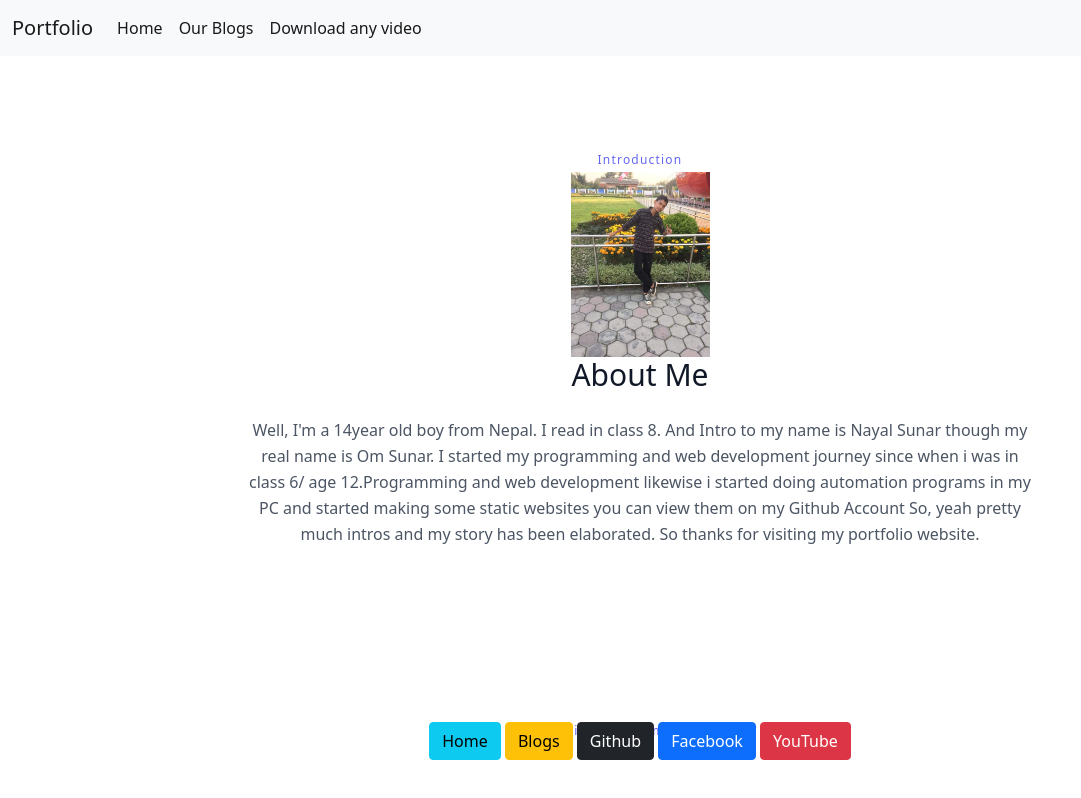
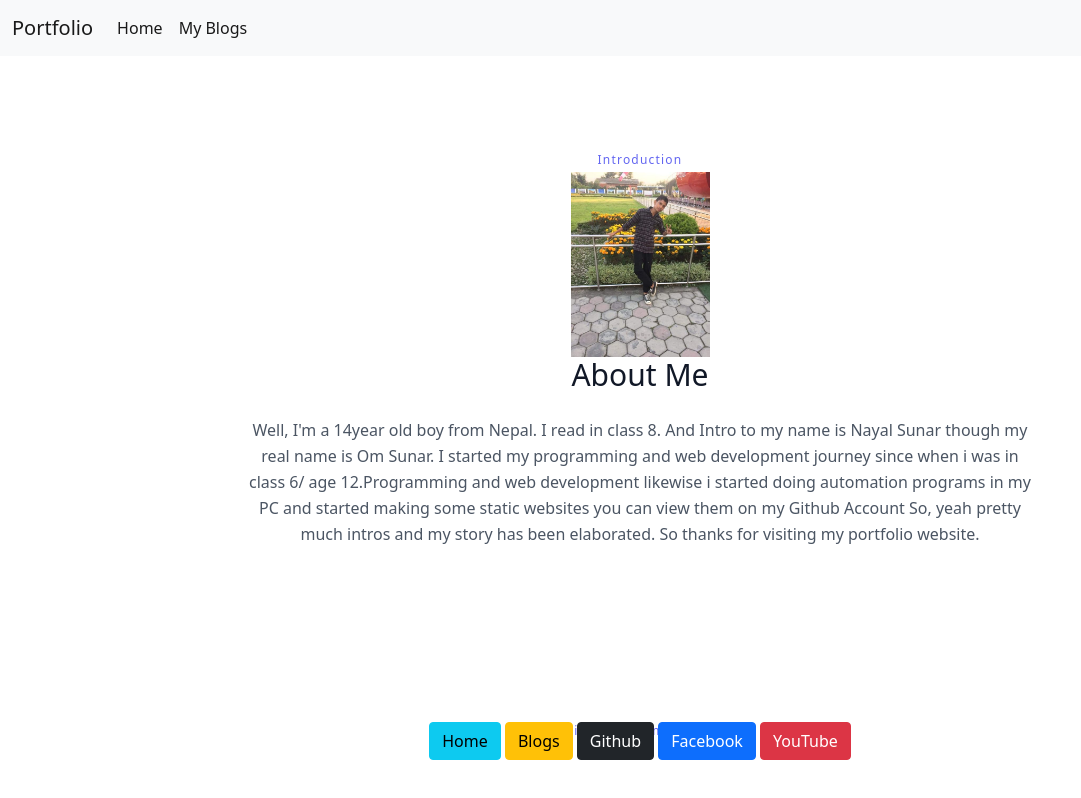
Before and after one commit to Nayal404/intro, a plain HTML site: page index.html in a window 1280 px wide. Shown: the whole page, without its empty margins (0-1081 px from the left). Drawn offline with nearby package versions, Linux system fonts and the light colour scheme.

Commit message:
Update index.html

```diff
--- a/index.html
+++ b/index.html
@@ -21,10 +21,7 @@
             <a class="nav-link active" aria-current="page" href="https://thisissolutiontime.blogspot.com/">Home</a>
           </li>
           <li class="nav-item">
-            <a class="nav-link active" href="https://thisissolutiontime.blogspot.com/">Our Blogs</a>
-          </li>
-          <li class="nav-item">
-            <a class="nav-link active" href="https://vdodownloadhub.000webhostapp.com/">Download any video</a>
+            <a class="nav-link active" href="https://thisissolutiontime.blogspot.com/">My Blogs</a>
           </li>
         </ul>
       </div>
```
